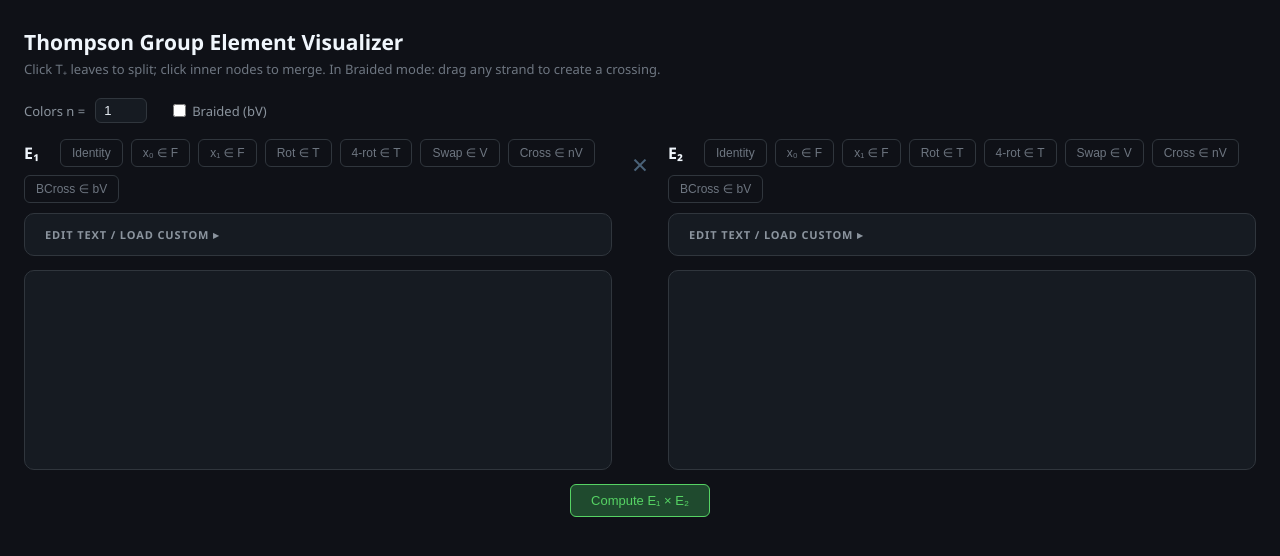
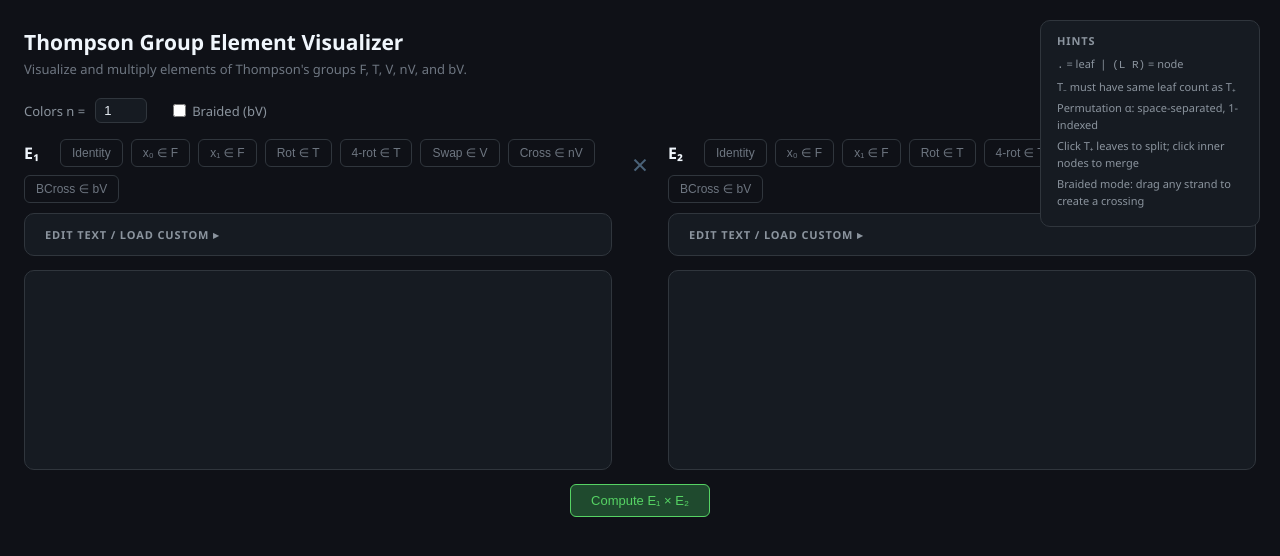
Before and after one commit to rspahn-dev/thompson_groups, a plain HTML site: page index.html in a window 1280 px wide. Drawn offline with Linux system fonts and the light colour scheme.

Commit message:
moved hints

```diff
--- a/index.html
+++ b/index.html
@@ -44,6 +44,14 @@
     }
     .input-group input:focus { border-color: #58a6ff; }
     .hint { font-size: 11px; color: #8b949e; margin-top: 4px; }
+    .hints-panel {
+      position: fixed; top: 20px; right: 20px; z-index: 100;
+      background: #161b22; border: 1px solid #30363d; border-radius: 10px;
+      padding: 12px 16px; max-width: 220px;
+    }
+    .hints-panel h3 { font-size: 11px; font-weight: 600; text-transform: uppercase;
+      letter-spacing: 0.08em; color: #8b949e; margin-bottom: 8px; }
+    .hints-panel .hint-item { font-size: 11px; color: #8b949e; margin-bottom: 5px; line-height: 1.5; }
     .err  { font-size: 11px; color: #f85149; margin-top: 4px; min-height: 15px; }
     .btn-load {
       background: #238636; color: #fff; border: none; border-radius: 6px;
@@ -77,8 +85,17 @@
 </head>
 <body>
 
+<div class="hints-panel">
+  <h3>Hints</h3>
+  <div class="hint-item"><code>.</code> = leaf &nbsp;|&nbsp; <code>(L R)</code> = node</div>
+  <div class="hint-item">T&#x208b; must have same leaf count as T&#x208a;</div>
+  <div class="hint-item">Permutation &alpha;: space-separated, 1-indexed</div>
+  <div class="hint-item">Click T&#x208a; leaves to split; click inner nodes to merge</div>
+  <div class="hint-item">Braided mode: drag any strand to create a crossing</div>
+</div>
+
 <h1>Thompson Group Element Visualizer</h1>
-<p class="subtitle">Click T₊ leaves to split; click inner nodes to merge. In Braided mode: drag any strand to create a crossing.</p>
+<p class="subtitle">Visualize and multiply elements of Thompson's groups F, T, V, nV, and bV.</p>
 
 <div class="group-row">
   <label>Colors n =</label>
@@ -110,19 +127,16 @@
           <div class="input-group">
             <label>T&#x208a; &mdash; top tree</label>
             <input id="t1-0" type="text" value="(. .)">
-            <div class="hint"><code>.</code> = leaf &nbsp;|&nbsp; <code>(L R)</code> = node</div>
             <div class="err" id="e-t1-0"></div>
           </div>
           <div class="input-group">
             <label>T&#x208b; &mdash; bottom tree</label>
             <input id="t2-0" type="text" value="(. .)">
-            <div class="hint">Same leaf count as T&#x208a;</div>
             <div class="err" id="e-t2-0"></div>
           </div>
           <div class="input-group">
             <label>Permutation &alpha; (1-indexed)</label>
             <input id="perm-0" type="text" value="1 2">
-            <div class="hint">Space-separated</div>
             <div class="err" id="e-perm-0"></div>
           </div>
         </div>
@@ -153,19 +167,16 @@
           <div class="input-group">
             <label>T&#x208a; &mdash; top tree</label>
             <input id="t1-1" type="text" value="(. .)">
-            <div class="hint"><code>.</code> = leaf &nbsp;|&nbsp; <code>(L R)</code> = node</div>
             <div class="err" id="e-t1-1"></div>
           </div>
           <div class="input-group">
             <label>T&#x208b; &mdash; bottom tree</label>
             <input id="t2-1" type="text" value="(. .)">
-            <div class="hint">Same leaf count as T&#x208a;</div>
             <div class="err" id="e-t2-1"></div>
           </div>
           <div class="input-group">
             <label>Permutation &alpha; (1-indexed)</label>
             <input id="perm-1" type="text" value="1 2">
-            <div class="hint">Space-separated</div>
             <div class="err" id="e-perm-1"></div>
           </div>
         </div>
```
